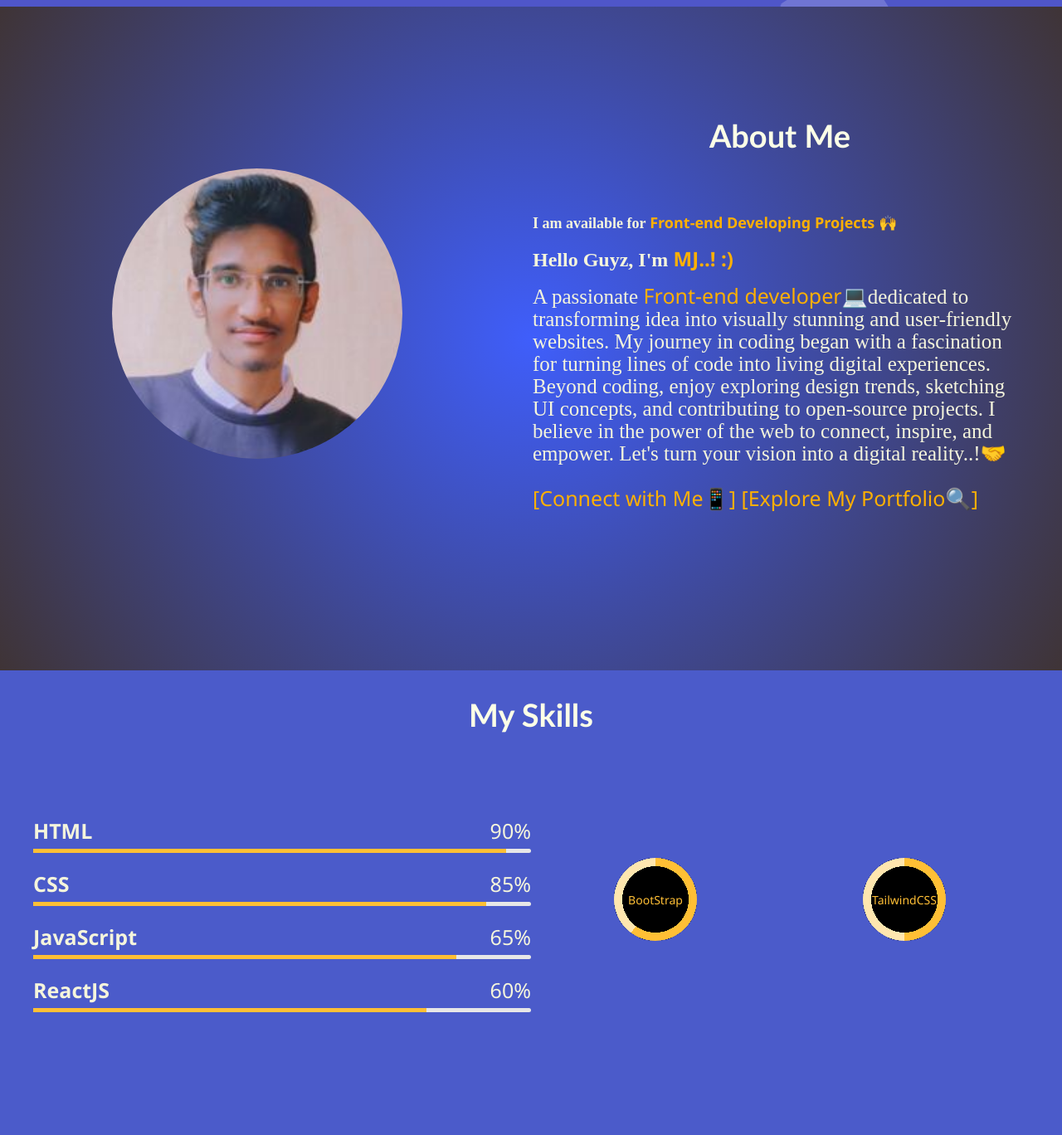
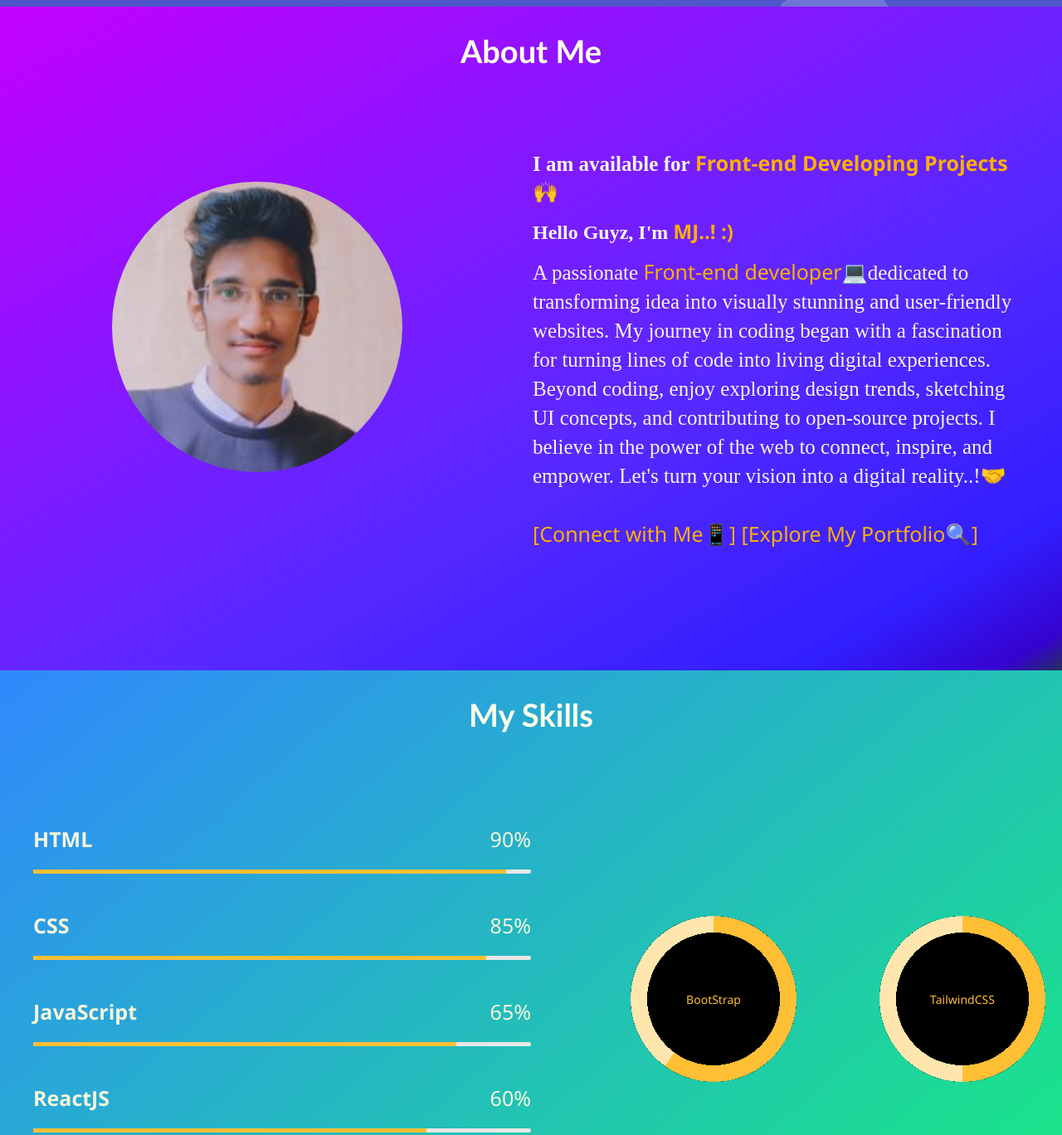
Before and after one commit to manoj-mj2001/My_PortFolio_Website, a plain HTML site: page index.html in a window 1280 px wide. Shown: the part 792-2160 px from the top of the page at 83% size. Drawn offline with Linux system fonts and the light colour scheme.

Commit message:
anime added

```diff
--- a/index.html
+++ b/index.html
@@ -72,16 +72,27 @@
 
 
     <!------ABOUT US SECTION------>
-    <div class="main-section bg-lightgrey" id="about" style="background: rgb(63,94,251);
-        background: radial-gradient(circle, rgba(63,94,251,1) 0%, rgba(15,1,4,0.8) 100%);">
-        <div class=" container" style="margin-top: 100px;">
+    <div class="main-section bg-lightgrey" id="about" style="background-image: linear-gradient(
+        330deg,
+        hsl(91deg 100% 20%) 0%,
+        hsl(231deg 44% 26%) 0%,
+        hsl(255deg 98% 41%) 3%,
+        hsl(245deg 100% 56%) 12%,
+        hsl(253deg 100% 58%) 39%,
+        hsl(286deg 100% 50%) 100%
+      );">
+        <div class=" container">
+
+            <h2 class="heading-text anime">About Me</h2>
+
             <div class="width-50">
                 <img src="imgs/abt1.jpg" class="abt-img anime">
             </div>
+
             <div class="width-50">
+
                 <div class="about-us">
-                    <h2 class="heading-text anime">About Me</h2>
-                    <h3 class="anime">I am available for<span class="span-col anime"> Front-end Developing Projects &#128588;</span></h3>
+                     <h3 class="anime">I am available for<span class="span-col anime"> Front-end Developing Projects &#128588;</span></h3>
                     <h4 class="anime"> Hello Guyz, I'm<span class="span-col anime"> MJ..! :)</span></h4>
                     <p class="anime">A passionate<span class="span-col anime"> Front-end developer&#128187;</span>dedicated to transforming
                         idea into visually stunning and user-friendly websites. My journey in coding began with a
@@ -100,7 +111,15 @@
     </div>
 
     <!------SKILL SECTION------>
-    <div class="main-section" style="background-color: #4b5bca;" id="skills">
+    <div class="main-section" style="background-image: linear-gradient(
+        320deg,
+        hsl(91deg 100% 20%) 0%,
+        hsl(184deg 71% 56%) -1%,
+        hsl(87deg 70% 77%) -2%,
+        hsl(74deg 93% 56%) -1%,
+        hsl(149deg 85% 51%) 4%,
+        hsl(214deg 98% 59%) 100%
+      );" id="skills">
         <div class="container">
             <h2 class="heading-text">My Skills</h2>
             <div class="width-50">
@@ -150,7 +169,15 @@
 
 
     <!------PROJECTS SECTION------>
-    <div class="main-section" id="projects" style="background-color: #4b5bca; shadow:"";>
+    <div class="main-section" id="projects" style="background-image: linear-gradient(
+        320deg,
+        hsl(345deg 94% 49%) 0%,
+        hsl(8deg 93% 62%) -1%,
+        hsl(295deg 38% 61%) -1%,
+        hsl(213deg 82% 67%) 1%,
+        hsl(197deg 57% 64%) 7%,
+        hsl(333deg 97% 50%) 100%
+      );">
         <div class=" container ">
             <h2 class=" heading-text">My Projects</h2>
         <div class="gallery">
@@ -177,7 +204,7 @@
     </div>
 
     <!-------------CONTACT ME SECTION----------------------->
-    <div class="contact main-section" style="background-color:#4b5bca;" id="contact">
+    <div class="contact main-section" style="background: linear-gradient(to bottom, #b5bdc8 0%,#828c95 36%,#28343b 100%);" id="contact">
 
         <div class="container">
             <h2 class="heading-text ">Contact Me</h2>
--- a/style.css
+++ b/style.css
@@ -246,7 +246,7 @@ nav a:hover {
 .abt-img {
   width: 90%;
   clip-path: circle(175px);
-  margin-top: -30px;
+  margin-top:0;
 
 }
 
@@ -386,25 +386,26 @@ nav a:hover {
   text-align: center;
   color: #fcffe7;
   font-family: "Trebuchet MS", "Lucida Sans Unicode", "Lucida Grande", "Lucida Sans", Arial, sans-serif;
-  margin-bottom: 70px;
+  margin-bottom:40px;
 }
 
 .about-img {
   width: 100%;
   padding: 0px 50px;
-  margin-top: 20px;
+  margin-top: 45px;
 }
 
 .about-us {
   width: 100%;
   float: left;
   padding: 2px;
+  padding-top:55px ;
 }
 
 .about-us p {
   font-size: 25px;
   margin-top: 15px;
-  line-height: 27px;
+  line-height: 35px;
   font-feature-settings: "blwf";
   font-family: serif;
 }
@@ -416,7 +417,7 @@ nav a:hover {
 }
 
 .about-us h3 {
-  font-size: large;
+  font-size: 25px;
   font-family: serif;
 
 }
@@ -424,7 +425,7 @@ nav a:hover {
 
 /*****SKILL SECTION*****/
 .skill {
-  margin-top: 30px;
+  margin-top: 70px;
   font-size: 25px;
 }
 
@@ -435,7 +436,7 @@ nav a:hover {
 .skill div {
   width: 100%;
   float: left;
-  margin-top: 5px;
+  margin-top:20px;
   background: #e7e7e7;
   border-radius: 10px;
 }
@@ -448,16 +449,14 @@ nav a:hover {
 
 div[role="progressbar"] {
   color: #ffbf35;
-  margin-left: 100px;
-  margin-bottom: 20px;
-  width: 100px;
-  height: 100px;
+  margin-left: 120px;
+  margin-top: 100px;
+  width: 200px;
+  height: 200px;
   border-radius: 50%;
-
-  place-items: center;
+ place-items: center;
   display: grid;
-
-  --pgPercentage: var(--value);
+--pgPercentage: var(--value);
   background: radial-gradient(closest-side,
       black 80%,
       transparent 0 99.9%,
```
